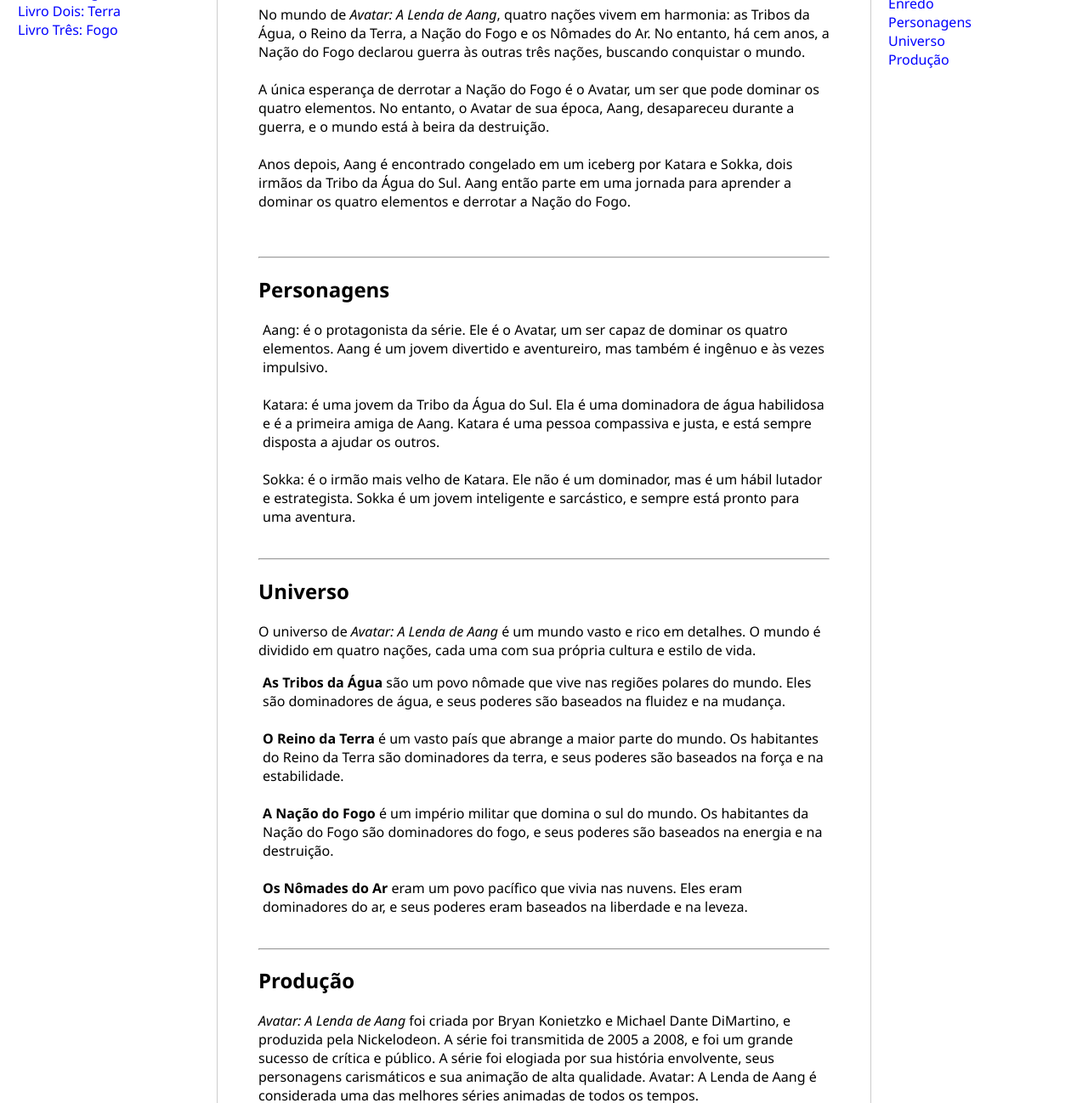
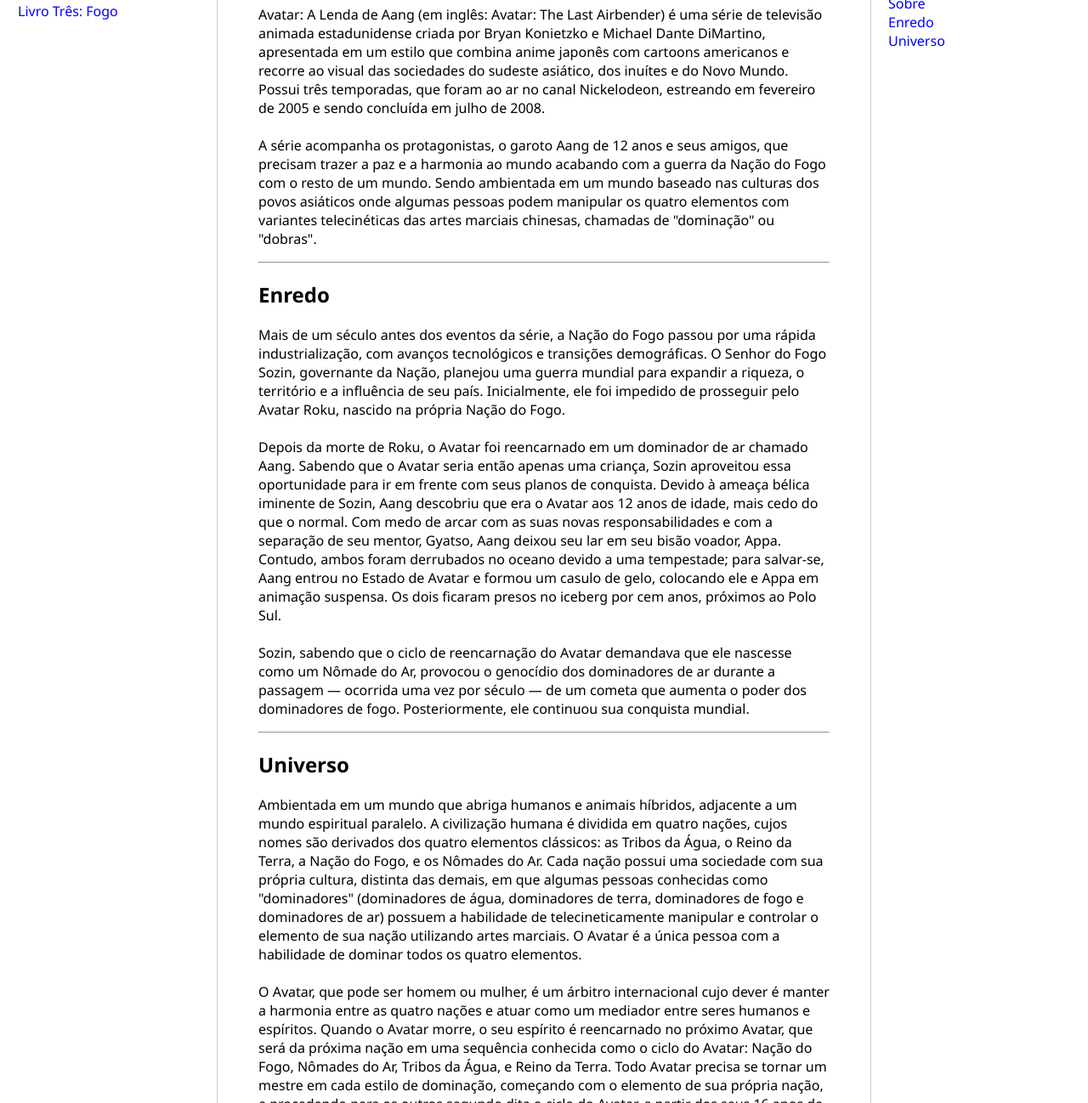
Before and after one commit to gui4m/exercicios, a plain HTML site: page exercicio-wikipedia/index.html in a window 1280 px wide. Shown: the part 134-1432 px from the top of the page at 85% size. Drawn offline with Linux system fonts and the light colour scheme.

Commit message:
Update index.html

```diff
--- a/exercicio-wikipedia/index.html
+++ b/exercicio-wikipedia/index.html
@@ -21,7 +21,6 @@
 
     <div class="content">
         <div class="sidebar">
-            <br>
             <ul>
                 <li><a href="index.html">Página Principal</a></li>
                 <li><a href="livro_um.html">Livro Um: Água</a></li>
@@ -31,80 +30,48 @@
         </div>
 
         <main>
-            <h1 id="enredo">Enredo</h1>
+            <h1 id="sobre">Sobre</h1>
             <p>
-                No mundo de <i>Avatar: A Lenda de Aang</i>, quatro nações vivem em harmonia: as Tribos da Água, o Reino da Terra, a Nação do Fogo e os Nômades do Ar. No entanto, há cem anos, a Nação do Fogo declarou guerra às outras três nações, buscando conquistar o mundo.
-                <br><br>
-                A única esperança de derrotar a Nação do Fogo é o Avatar, um ser que pode dominar os quatro elementos. No entanto, o Avatar de sua época, Aang, desapareceu durante a guerra, e o mundo está à beira da destruição.
-                <br><br>
-                Anos depois, Aang é encontrado congelado em um iceberg por Katara e Sokka, dois irmãos da Tribo da Água do Sul. Aang então parte em uma jornada para aprender a dominar os quatro elementos e derrotar a Nação do Fogo.</p>
+                Avatar: A Lenda de Aang (em inglês: Avatar: The Last Airbender) é uma série de televisão animada estadunidense criada por Bryan Konietzko e Michael Dante DiMartino, apresentada em um estilo que combina anime japonês com cartoons americanos e recorre ao visual das sociedades do sudeste asiático, dos inuítes e do Novo Mundo. Possui três temporadas, que foram ao ar no canal Nickelodeon, estreando em fevereiro de 2005 e sendo concluída em julho de 2008.<br>
                 <br>
+                A série acompanha os protagonistas, o garoto Aang de 12 anos e seus amigos, que precisam trazer a paz e a harmonia ao mundo acabando com a guerra da Nação do Fogo com o resto de um mundo. Sendo ambientada em um mundo baseado nas culturas dos povos asiáticos onde algumas pessoas podem manipular os quatro elementos com variantes telecinéticas das artes marciais chinesas, chamadas de "dominação" ou "dobras". <br>
             </p>
 
             <hr>
-            <h2 id="personagens">Personagens</h2>
+            <h2 id="enredo">Enredo</h2>
                 <p>
-                    <ul>
-                        <li>
-                            Aang: é o protagonista da série. Ele é o Avatar, um ser capaz de dominar os quatro elementos. Aang é um jovem divertido e aventureiro, mas também é ingênuo e às vezes impulsivo.
-                        </li><br>
-                        <li>
-                            Katara: é uma jovem da Tribo da Água do Sul. Ela é uma dominadora de água habilidosa e é a primeira amiga de Aang. Katara é uma pessoa compassiva e justa, e está sempre disposta a ajudar os outros.
-                        </li><br>
-                        <li>
-                            Sokka: é o irmão mais velho de Katara. Ele não é um dominador, mas é um hábil lutador e estrategista. Sokka é um jovem inteligente e sarcástico, e sempre está pronto para uma aventura.
-                        </li><br>
-                    </ul>
+                    Mais de um século antes dos eventos da série, a Nação do Fogo passou por uma rápida industrialização, com avanços tecnológicos e transições demográficas. O Senhor do Fogo Sozin, governante da Nação, planejou uma guerra mundial para expandir a riqueza, o território e a influência de seu país. Inicialmente, ele foi impedido de prosseguir pelo Avatar Roku, nascido na própria Nação do Fogo.
+                    <br><br>
+                    Depois da morte de Roku, o Avatar foi reencarnado em um dominador de ar chamado Aang. Sabendo que o Avatar seria então apenas uma criança, Sozin aproveitou essa oportunidade para ir em frente com seus planos de conquista. Devido à ameaça bélica iminente de Sozin, Aang descobriu que era o Avatar aos 12 anos de idade, mais cedo do que o normal. Com medo de arcar com as suas novas responsabilidades e com a separação de seu mentor, Gyatso, Aang deixou seu lar em seu bisão voador, Appa. Contudo, ambos foram derrubados no oceano devido a uma tempestade; para salvar-se, Aang entrou no Estado de Avatar e formou um casulo de gelo, colocando ele e Appa em animação suspensa. Os dois ficaram presos no iceberg por cem anos, próximos ao Polo Sul.
+                    <br><br>
+                    Sozin, sabendo que o ciclo de reencarnação do Avatar demandava que ele nascesse como um Nômade do Ar, provocou o genocídio dos dominadores de ar durante a passagem — ocorrida uma vez por século — de um cometa que aumenta o poder dos dominadores de fogo. Posteriormente, ele continuou sua conquista mundial.
                 </p>
 
             <hr>
             <h2 id="universo">Universo</h2>
             <p>
-                O universo de <i>Avatar: A Lenda de Aang</i> é um mundo vasto e rico em detalhes. O mundo é dividido em quatro nações, cada uma com sua própria cultura e estilo de vida.
-                <ul>
-                    <li>
-                        <strong>As Tribos da Água</strong> são um povo nômade que vive nas regiões polares do mundo. Eles são dominadores de água, e seus poderes são baseados na fluidez e na mudança.
-                    </li><br>
-                    <li>
-                        <strong>O Reino da Terra</strong> é um vasto país que abrange a maior parte do mundo. Os habitantes do Reino da Terra são dominadores da terra, e seus poderes são baseados na força e na estabilidade.
-                    </li><br>
-                    <li>
-                        <strong>A Nação do Fogo</strong> é um império militar que domina o sul do mundo. Os habitantes da Nação do Fogo são dominadores do fogo, e seus poderes são baseados na energia e na destruição.
-                    </li><br>
-                    <li>
-                        <strong>Os Nômades do Ar</strong> eram um povo pacífico que vivia nas nuvens. Eles eram dominadores do ar, e seus poderes eram baseados na liberdade e na leveza.
-                    </li><br>
-                </ul>
+                Ambientada em um mundo que abriga humanos e animais híbridos, adjacente a um mundo espiritual paralelo. A civilização humana é dividida em quatro nações, cujos nomes são derivados dos quatro elementos clássicos: as Tribos da Água, o Reino da Terra, a Nação do Fogo, e os Nômades do Ar. Cada nação possui uma sociedade com sua própria cultura, distinta das demais, em que algumas pessoas conhecidas como "dominadores" (dominadores de água, dominadores de terra, dominadores de fogo e dominadores de ar) possuem a habilidade de telecineticamente manipular e controlar o elemento de sua nação utilizando artes marciais. O Avatar é a única pessoa com a habilidade de dominar todos os quatro elementos.
+                <br><br>
+                O Avatar, que pode ser homem ou mulher, é um árbitro internacional cujo dever é manter a harmonia entre as quatro nações e atuar como um mediador entre seres humanos e espíritos. Quando o Avatar morre, o seu espírito é reencarnado no próximo Avatar, que será da próxima nação em uma sequência conhecida como o ciclo do Avatar: Nação do Fogo, Nômades do Ar, Tribos da Água, e Reino da Terra. Todo Avatar precisa se tornar um mestre em cada estilo de dominação, começando com o elemento de sua própria nação, e procedendo para os outros segundo dita o ciclo do Avatar, a partir dos seus 16 anos de idade. Os Avatares também possuem a habilidade de entrar em uma condição física e mental conhecida como o Estado de Avatar, no qual eles ganham o conhecimento e as habilidades de todas os Avatares anteriores. Apesar de estar em sua forma mais poderosa no Estado de Avatar, o ciclo de reencarnação será terminado caso o Avatar seja morto nessa condição, de modo que o Avatar não renasça.
+            </p><br>
 
-            </p>
             <hr>
-            <h2 id="producao">Produção</h2>
-            <p>
-                <i>Avatar: A Lenda de Aang</i> foi criada por Bryan Konietzko e Michael Dante DiMartino, e produzida pela Nickelodeon. A série foi transmitida de 2005 a 2008, e foi um grande sucesso de crítica e público.
-
-                A série foi elogiada por sua história envolvente, seus personagens carismáticos e sua animação de alta qualidade. Avatar: A Lenda de Aang é considerada uma das melhores séries animadas de todos os tempos.
-
-                <h3>Outros tópicos</h3>
-
-                A série também aborda temas importantes como o pacifismo, a justiça social e a importância da amizade. <i>Avatar: A Lenda de Aang</i> é uma série que pode ser apreciada por pessoas de todas as idades.
-
-                Outro ponto interessante da série é sua diversidade. Os personagens de Avatar: A Lenda de Aang representam diferentes etnias, culturas e gêneros. A série é um exemplo de como a representação importa, e como ela pode ajudar a construir um mundo mais justo e igualitário.
-            </p>
+            <footer>
+                <h5>Fonte: </5>
+                <a href="https://pt.wikipedia.org/wiki/Avatar:_The_Last_Airbender" alt="Link da página da Wikipédia sobre a série Avatar: A Lenda de Aang.">Wikipédia - <i>Avatar: A Lenda de Aang</i></a>
+            </footer>
         </main>
 
         <div class="anchors">
             <h2>Neste Artigo</h2>
             <ul>
+                <li><a href="#sobre">Sobre</a></li>
                 <li><a href="#enredo">Enredo</a></li>
-                <li><a href="#personagens">Personagens</a></li>
                 <li><a href="#universo">Universo</a></li>
-                <li><a href="#producao">Produção</a></li>
             </ul>
         </div>
     </div>
+    <div></div>
 
-    <footer></footer>
-
-</div>
 </body>
 </html>
```
